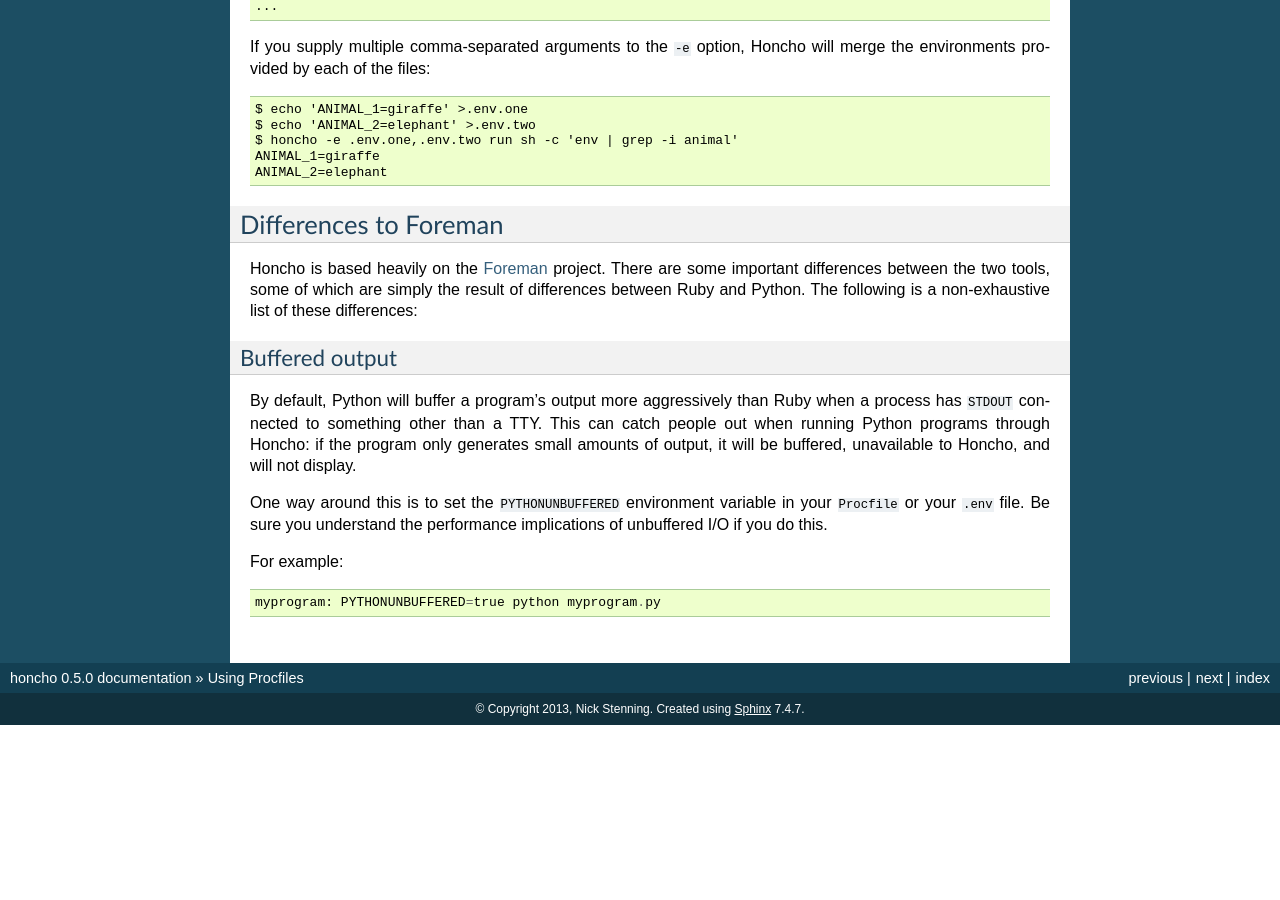
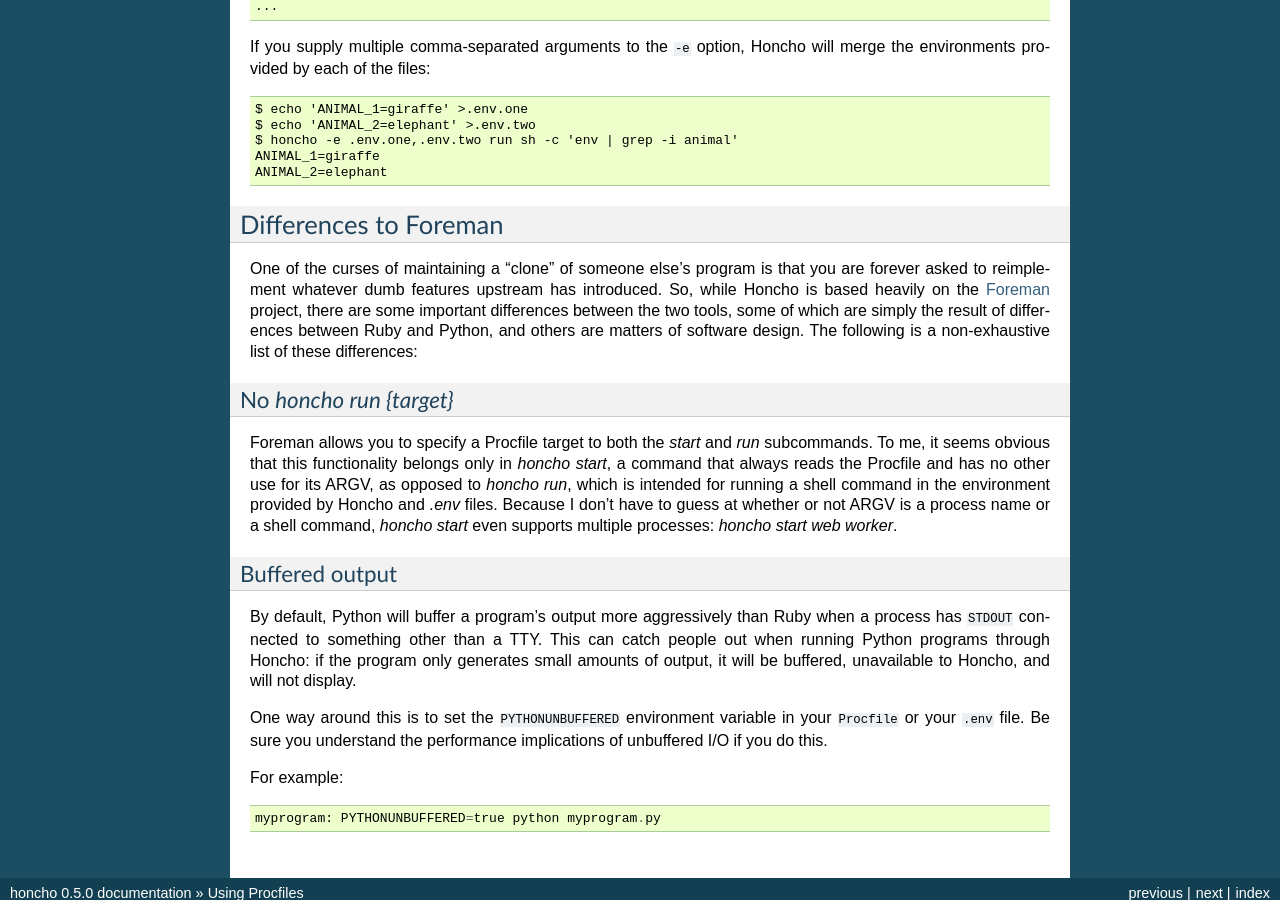
Before and after one commit to nickstenning/honcho, a Sphinx documentation site: the page built from doc/using_procfiles.rst, in a window 1280 px wide and 900 px high, scrolled down 1435 px. Built offline with Sphinx 7.4.7, drawn with Linux system fonts in a browser that asks for light colours; before the commit the page ends 2160 px from its top, so only the background shows below that; some of the changed text lies outside the part shown.

Commit message:
Update "Differences to Foreman"
It would have been helpful to me to have a better sense of Honcho's relationship to Foreman before wading into the project. This commit works the comment at https://github.com/nickstenning/honcho/issues/55#issuecomment-34163304 into the "Differences to Foreman" section of the documentation.

```diff
--- a/doc/using_procfiles.rst
+++ b/doc/using_procfiles.rst
@@ -104,12 +104,26 @@ If you supply multiple comma-separated arguments to the ``-e`` option, Honcho wi
 Differences to Foreman
 ----------------------
 
-Honcho is based heavily on the Foreman_ project. There are some important
-differences between the two tools, some of which are simply the result of
-differences between Ruby and Python. The following is a non-exhaustive list of
-these differences:
+One of the curses of maintaining a "clone" of someone else's program is that
+you are forever asked to reimplement whatever dumb features upstream has
+introduced. So, while Honcho is based heavily on the Foreman_ project, there
+are some important differences between the two tools, some of which are simply
+the result of differences between Ruby and Python, and others are matters of
+software design. The following is a non-exhaustive list of these differences:
 
 .. _Foreman: https://github.com/ddollar/foreman
+
+No `honcho run {target}`
+''''''''''''''''''''''''
+
+Foreman allows you to specify a Procfile target to both the `start` and `run`
+subcommands. To me, it seems obvious that this functionality belongs only in
+`honcho start`, a command that always reads the Procfile and has no other use
+for its ARGV, as opposed to `honcho run`, which is intended for running a
+shell command in the environment provided by Honcho and `.env` files. Because
+I don't have to guess at whether or not ARGV is a process name or a shell
+command, `honcho start` even supports multiple processes:
+`honcho start web worker`.
 
 Buffered output
 '''''''''''''''
```
